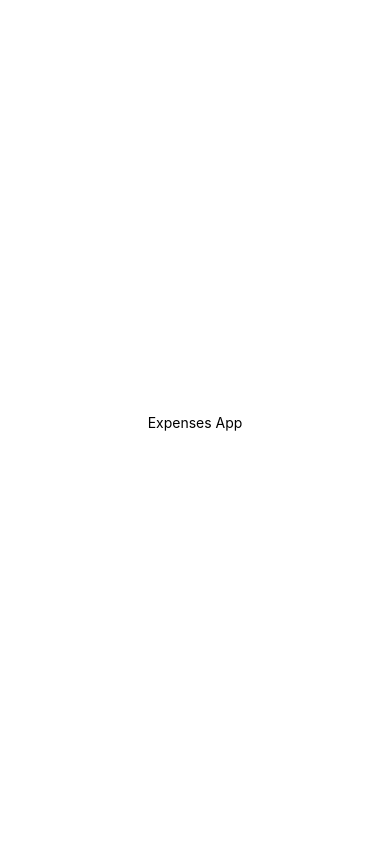
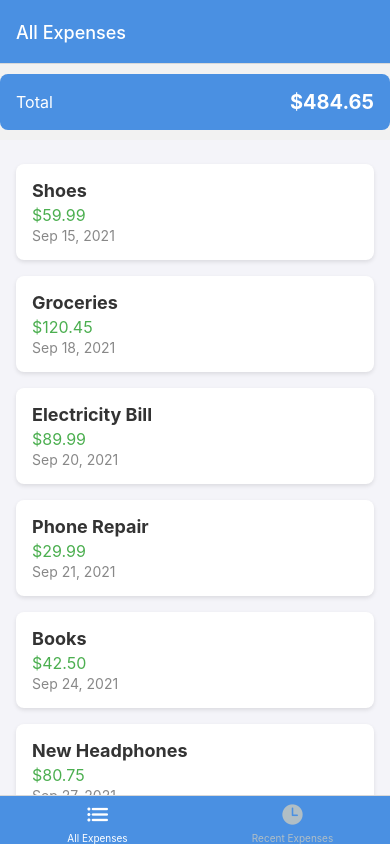
Before and after one commit to AbdallaYoussef1/ExpensesApp, a React Native app: screen /AllExpenses in a window 390 px wide. Built offline with nearby package versions, Linux system fonts and the light colour scheme.

Commit message:
adding the main style and functionalities to the app

```diff
--- a/App.js
+++ b/App.js
@@ -1,20 +1,75 @@
-import { StatusBar } from 'expo-status-bar';
-import { StyleSheet, Text, View } from 'react-native';
+import { StatusBar } from "expo-status-bar";
+import { StyleSheet } from "react-native";
+import { NavigationContainer } from "@react-navigation/native";
+import { createBottomTabNavigator } from "@react-navigation/bottom-tabs";
+import { createNativeStackNavigator } from "@react-navigation/native-stack";
+import { Ionicons } from "@expo/vector-icons";
+
+import AllExpenses from "./Screens/AllExpenses";
+import RecentExpenses from "./Screens/RecentExpenses";
+import ManageExpenses from "./Screens/ManageExpenses";
+
+const Stack = createNativeStackNavigator();
+const BottomTabs = createBottomTabNavigator();
+
+function ExpensesOverview() {
+  return (
+    <BottomTabs.Navigator
+      screenOptions={({ route }) => ({
+        headerStyle: { backgroundColor: "#4A90E2" },
+        headerTintColor: "white",
+        tabBarStyle: { backgroundColor: "#4A90E2" },
+        tabBarActiveTintColor: "white",
+        tabBarInactiveTintColor: "#B0BEC5",
+        tabBarIcon: ({ color, size }) => {
+          let iconName;
+          if (route.name === "AllExpenses") {
+            iconName = "list";
+          } else if (route.name === "RecentExpenses") {
+            iconName = "time";
+          }
+          return <Ionicons name={iconName} size={size} color={color} />;
+        },
+      })}
+    >
+      <BottomTabs.Screen
+        name="AllExpenses"
+        component={AllExpenses}
+        options={{ title: "All Expenses" }}
+      />
+      <BottomTabs.Screen
+        name="RecentExpenses"
+        component={RecentExpenses}
+        options={{ title: "Recent Expenses" }}
+      />
+    </BottomTabs.Navigator>
+  );
+}
 
 export default function App() {
   return (
-    <View style={styles.container}>
-      <Text>Expenses App</Text>
+    <>
       <StatusBar style="auto" />
-    </View>
+      <NavigationContainer>
+        <Stack.Navigator initialRouteName="ExpensesOverview">
+          <Stack.Screen
+            name="ExpensesOverview"
+            component={ExpensesOverview}
+            options={{ headerShown: false }}
+          />
+          <Stack.Screen
+            name="ManageExpenses"
+            component={ManageExpenses}
+            options={{ title: "Manage Expenses" }}
+          />
+        </Stack.Navigator>
+      </NavigationContainer>
+    </>
   );
 }
 
 const styles = StyleSheet.create({
   container: {
     flex: 1,
-    backgroundColor: '#fff',
-    alignItems: 'center',
-    justifyContent: 'center',
   },
 });
--- /dev/null
+++ b/Components/ExpensesOutput/ExpensesList.js
@@ -0,0 +1,82 @@
+import { FlatList, Pressable, StyleSheet, Text, View } from "react-native";
+
+function ExpenseItem({ item }) {
+  return (
+    <Pressable>
+      <View style={styles.itemContainer}>
+        <Text style={styles.description}>{item.description}</Text>
+        <Text style={styles.amount}>${item.amount.toFixed(2)}</Text>
+        <Text style={styles.date}>
+          {item.date.toLocaleDateString("en-US", {
+            year: "numeric",
+            month: "short",
+            day: "numeric",
+          })}
+        </Text>
+      </View>
+    </Pressable>
+  );
+}
+
+const ExpensesList = ({ expenses }) => {
+  if (expenses.length === 0) {
+    return (
+      <View style={styles.noDataContainer}>
+        <Text style={styles.noDataText}>No expenses found!</Text>
+      </View>
+    );
+  }
+
+  return (
+    <FlatList
+      data={expenses}
+      renderItem={ExpenseItem}
+      keyExtractor={(item) => item.id}
+      contentContainerStyle={styles.listContainer}
+    />
+  );
+};
+
+export default ExpensesList;
+
+const styles = StyleSheet.create({
+  listContainer: {
+    padding: 16,
+    backgroundColor: "#F4F4F9",
+  },
+  itemContainer: {
+    backgroundColor: "#fff",
+    padding: 16,
+    marginVertical: 8,
+    borderRadius: 8,
+    shadowColor: "#000",
+    shadowOffset: { width: 0, height: 2 },
+    shadowOpacity: 0.1,
+    shadowRadius: 4,
+    elevation: 3,
+  },
+  description: {
+    fontSize: 18,
+    fontWeight: "bold",
+    color: "#333",
+  },
+  amount: {
+    fontSize: 16,
+    color: "#4CAF50",
+    marginTop: 4,
+  },
+  date: {
+    fontSize: 14,
+    color: "#888",
+    marginTop: 2,
+  },
+  noDataContainer: {
+    flex: 1,
+    justifyContent: "center",
+    alignItems: "center",
+  },
+  noDataText: {
+    fontSize: 18,
+    color: "#777",
+  },
+});
--- /dev/null
+++ b/Components/ExpensesOutput/ExpensesOutput.js
@@ -0,0 +1,19 @@
+import { StyleSheet, Text, View } from "react-native";
+import ExpensesSummary from "./ExpensesSummary";
+import ExpensesList from "./ExpensesList";
+import { DUMMY_EXPENSES } from "../../Data/DummyData";
+
+
+const ExpensesOutput = ({ expenses, expensePeriod }) => {
+  return (
+    <View style={styles.main}>
+      <ExpensesSummary Period={expensePeriod} expenses={DUMMY_EXPENSES} />
+      <ExpensesList expenses={DUMMY_EXPENSES} />
+    </View>
+  );
+};
+export default ExpensesOutput;
+
+const styles = StyleSheet.create({
+  main: {},
+});
--- /dev/null
+++ b/Components/ExpensesOutput/ExpensesSummary.js
@@ -0,0 +1,37 @@
+import { StyleSheet, Text, View } from "react-native";
+
+const ExpensesSummary = ({ Period, expenses }) => {
+  const ExpensesSum = expenses.reduce((sum, expense) => {
+    return sum + expense.amount;
+  }, 0);
+
+  return (
+    <View style={styles.summaryContainer}>
+      <Text style={styles.period}>{Period}</Text>
+      <Text style={styles.amount}>${ExpensesSum.toFixed(2)}</Text>
+    </View>
+  );
+};
+export default ExpensesSummary;
+
+const styles = StyleSheet.create({
+  summaryContainer: {
+    backgroundColor: "#4A90E2",
+    padding: 16,
+    borderRadius: 8,
+    flexDirection: "row",
+    justifyContent: "space-between",
+    alignItems: "center",
+    marginBottom: 10,
+    marginTop: 10,
+  },
+  period: {
+    fontSize: 16,
+    color: "#FFFFFF",
+  },
+  amount: {
+    fontSize: 20,
+    fontWeight: "bold",
+    color: "#FFFFFF",
+  },
+});
--- /dev/null
+++ b/Data/DummyData.js
@@ -0,0 +1,10 @@
+export const DUMMY_EXPENSES = [
+    { id: "e1", description: "Shoes", amount: 59.99, date: new Date("2021-09-15") },
+    { id: "e2", description: "Groceries", amount: 120.45, date: new Date("2021-09-18") },
+    { id: "e3", description: "Electricity Bill", amount: 89.99, date: new Date("2021-09-20") },
+    { id: "e4", description: "Phone Repair", amount: 29.99, date: new Date("2021-09-21") },
+    { id: "e5", description: "Books", amount: 42.5, date: new Date("2021-09-24") },
+    { id: "e6", description: "New Headphones", amount: 80.75, date: new Date("2021-09-27") },
+    { id: "e7", description: "Dinner", amount: 45.99, date: new Date("2021-10-01") },
+    { id: "e8", description: "Taxi Ride", amount: 14.99, date: new Date("2021-10-02") },
+  ];
--- /dev/null
+++ b/Screens/AllExpenses.js
@@ -0,0 +1,17 @@
+import { StyleSheet, Text, View } from "react-native";
+import ExpensesOutput from "../Components/ExpensesOutput/ExpensesOutput";
+
+const AllExpenses = () => {
+  return (
+    <View style={styles.main}>
+      <ExpensesOutput expensePeriod="Total" />
+    </View>
+  );
+};
+export default AllExpenses;
+
+const styles = StyleSheet.create({
+    main:{
+
+    },
+});
--- /dev/null
+++ b/Screens/ManageExpenses.js
@@ -0,0 +1,16 @@
+import { StyleSheet, Text, View } from "react-native";
+
+const ManageExpenses = () => {
+  return (
+    <View style={styles.main}>
+      <Text>ManageExpenses</Text>
+    </View>
+  );
+};
+export default ManageExpenses;
+
+const styles = StyleSheet.create({
+    main:{
+
+    },
+});
--- /dev/null
+++ b/Screens/RecentExpenses.js
@@ -0,0 +1,14 @@
+import ExpensesList from "../Components/ExpensesOutput/ExpensesList";
+import {DUMMY_EXPENSES} from "../Data/DummyData"
+
+function RecentExpenses() {
+  const recentExpenses = DUMMY_EXPENSES.filter((expense) => {
+    const today = new Date();
+    const date7DaysAgo = new Date(today.setDate(today.getDate() - 7));
+    return expense.date >= date7DaysAgo;
+  });
+
+  return <ExpensesList expenses={recentExpenses} />;
+}
+
+export default RecentExpenses;
```
Also changed, not shown: Constants/styles.js (added, +16 -0 lines), package.json (+9 -1 lines), 1 other file (tests, documents, lock files or other folders).
